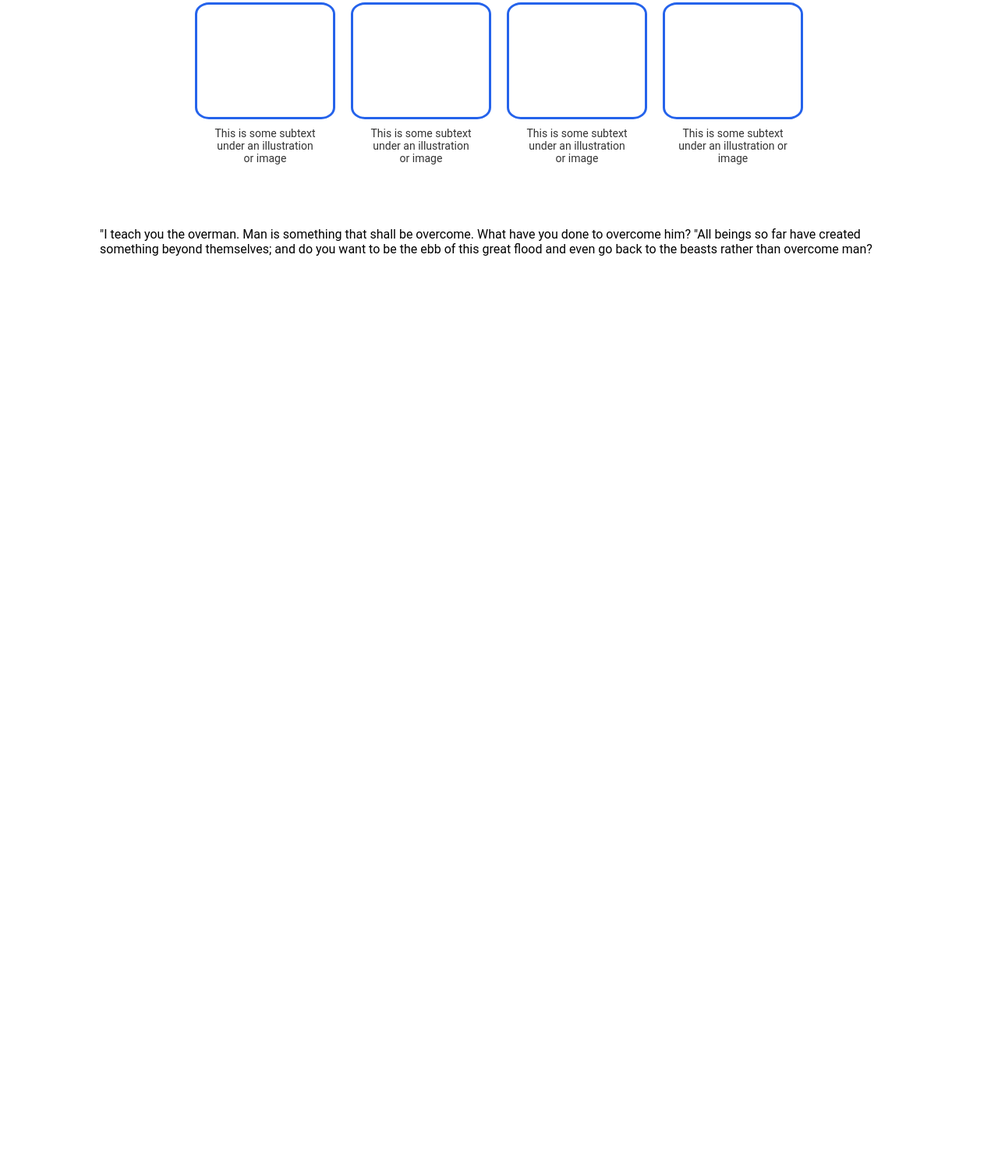
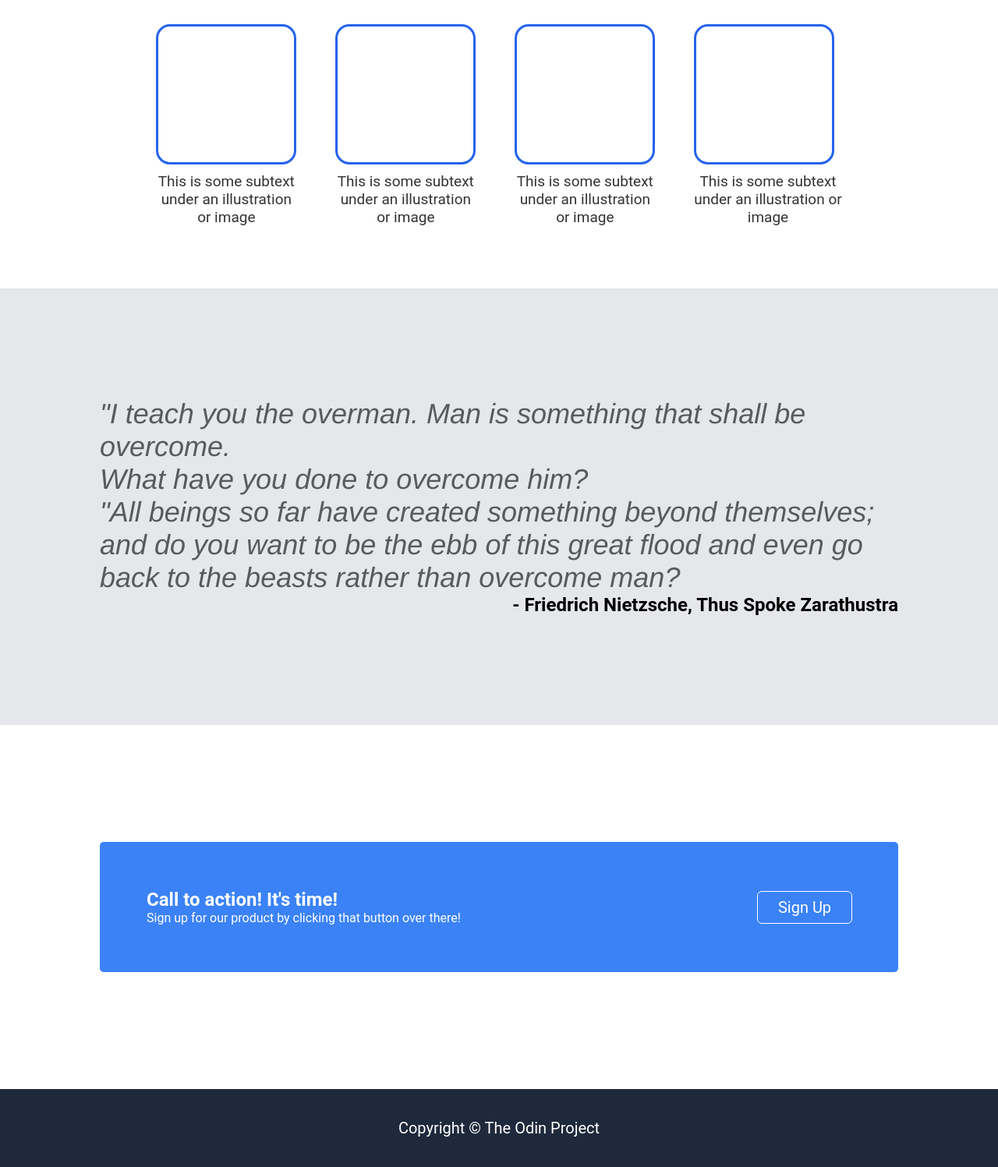
Before and after one commit to edonisth/Odin-Landing-Page, a plain HTML site: page index.html in a window 1280 px wide. Shown: the part 630-2127 px from the top of the page at 78% size. Before the commit the page ends 959 px from the top, so only its background shows below. Drawn offline with Linux system fonts and the light colour scheme; a web font is replaced by a local one.

Commit message:
Finished version as per the excercise

```diff
--- a/index.html
+++ b/index.html
@@ -7,6 +7,7 @@
   <link rel="stylesheet" href="style.css">
 </head>
 <body>
+      <!-- Header-->
     <header class="header">
       <div class="container">
         <div class="logo">Header Logo</div>
@@ -23,7 +24,7 @@
       <section class="main-content">
         <div class="container">
           <div class="text-content">
-            <h1>This website is awesome</h1>
+            <h1>This website is <br> awesome</h1>
             <p>This website has some subtext that goes here under the main title. It's a smaller font and the color is lower contrast.</p>
             <button class="signup-button">Sign up</button>
           </div>
@@ -62,22 +63,37 @@
       <!-- Third content part -->
 
     <section class="third-content">
+      <div class="container">
+        <div class="quote">
+          <p>"I teach you the overman. Man is something that shall be overcome.</br> What have you done to overcome him?</br> "All beings so far have created something beyond themselves;</br> and do you want to be the ebb of this great flood and even go back to the beasts rather than overcome man?</p>
+        </div>
+        <div class="author"><h1>- Friedrich Nietzsche, Thus Spoke Zarathustra</h1></div>
+      </section>
 
-      <div class="container">
+      <!-- Fourth content part -->
 
-        <div>
-          <p>"I teach you the overman. Man is something that shall be overcome. What have you done to overcome him? "All beings so far have created something beyond themselves; and do you want to be the ebb of this great flood and even go back to the beasts rather than overcome man?</p>
+      <section class="fourth-content">
+        <div class="container">
+          <div class="sign-up">
+            <div class="fourth-text">
+            <h1>Call to action! It's time!</h1>
+            <p>Sign up for our product by clicking that button over there!</p>
+          </div>
+            <div><button class="signup-button2">Sign Up</button></div>
+          </div>
         </div>
 
+      </section>
 
+      <!-- Footer, last part -->
+
+      <section class="last">
+        <div class="footer">
+          <p>Copyright © The Odin Project</p>
+        </div>
+    </section>
 
       </div>
-
-
-
-    </section>
-
-
     </main>
   </body>
 
--- a/style.css
+++ b/style.css
@@ -16,6 +16,7 @@
 	width: 80%;
 	max-width: 1200px;
 	margin: 0 auto;
+	overflow: hidden;
   }
 
   /* Header */
@@ -36,13 +37,13 @@
 	margin-left: 20px;
 	color: #ffffff;
 	text-decoration: none;
-	font-size: 14px;
+	font-size: 17px;
 	font-family: 'Roboto', Arial, Helvetica, sans-serif;
   }
 
 
   .logo {
-	font-size: 22px;
+	font-size: 30px;
 	font-family: 'Roboto Slab', serif;
 	font-weight: bold;
 	color: #ffffff;
@@ -119,7 +120,6 @@
 	margin: 0 auto;
 	width: 100%;
 	padding-bottom: 80px;
-
   }
 
   .second-content > h1 {
@@ -133,6 +133,7 @@
 	display: flex;
 	justify-content: center;
 	align-items: center;
+	font-size: 36px;
 	padding-top: 50px;
 	padding-bottom: 50px;
   }
@@ -149,7 +150,7 @@
   .boxes {
     display: flex;
     justify-content: center;
-    gap: 20px;
+    gap: 50px;
     padding: 0;
 
 }
@@ -160,14 +161,14 @@
 
 .box {
     width: 180px;
-    height: 150px;
+    height: 180px;
     margin-bottom: 10px;
 	border: 3px solid #2563eb;
 	border-radius: 10%;
 }
 
 .boxes p {
-    font-size: 14px;
+    font-size: 19px;
     color: #333;
 
 }
@@ -175,9 +176,93 @@
   /* Main Content - Third */
 
 
-.third-container {
+.third-content {
+	display: flex;
+	align-items: center;
+	justify-content: center;
+	background-color: #e5e7eb;
+	padding-top: 140px;
+	padding-bottom: 140px;
+}
+
+.quote {
+	font-size: 36px;
+	font-style: italic;
+	font-family: 'Helvetica', 'Arial', sans-serif;
+	color: #595a5b;
+	font-weight: 300;
+}
+
+.author h1 {
+	display: flex;
+	align-content: end;
+	justify-content: end;
+	padding: 0;
+	margin: 0;
+	font-weight: bold;
+}
+
+  /* Main Content - Fourth */
+
+  .fourth-content {
+	display: flex;
+	align-items: center;
+	background-color: white;
+	padding-top: 150px;
+	padding-bottom: 150px;
+  }
+
+  .sign-up {
+	display: flex;
+	align-items: center;
+	justify-content: space-between;
+	background-color: #3b82f6;
+	padding: 60px;
+	border-radius: 5px;
+  }
+
+  .sign-up > h1 {
+	color: white;
+  }
+
+  .sign-up > p {
+	color: white;
+  }
+
+  .signup-button2 {
+	background-color: #3b82f6;
+	color: #ffffff;
+	padding: 10x 25px;
+	border: none;
+	outline: 1px solid #ffffff;
+	border-radius: 5px;
+	width: 120px;
+	height: 40px;
+	cursor: pointer;
+	font-size: 20px;
+	font-family: 'Roboto', Arial, Helvetica, sans-serif;
+  }
+
+  .fourth-text {
+	display: flex;
+	align-items: flex-start;
+	align-content: flex-start;
+	flex-direction: column;
+	color: white;
+  }
+
+    /* Last Content - Footer */
+
+  .footer {
 	display: flex;
 	justify-content: center;
-	padding-top: 100px;
-	background-color: black;
+	align-items: center;
+	background-color: #1e293b;
+	color: white;
+	height: 100px;
+  }
+
+.footer p {
+	font-size: 20px;
+	font-family: 'Roboto', Arial, Helvetica, sans-serif;
 }
```
